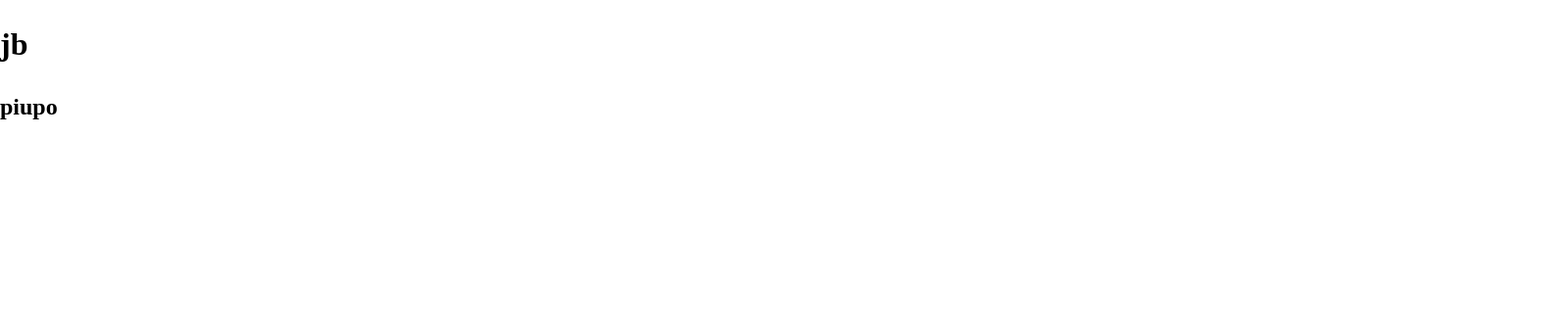
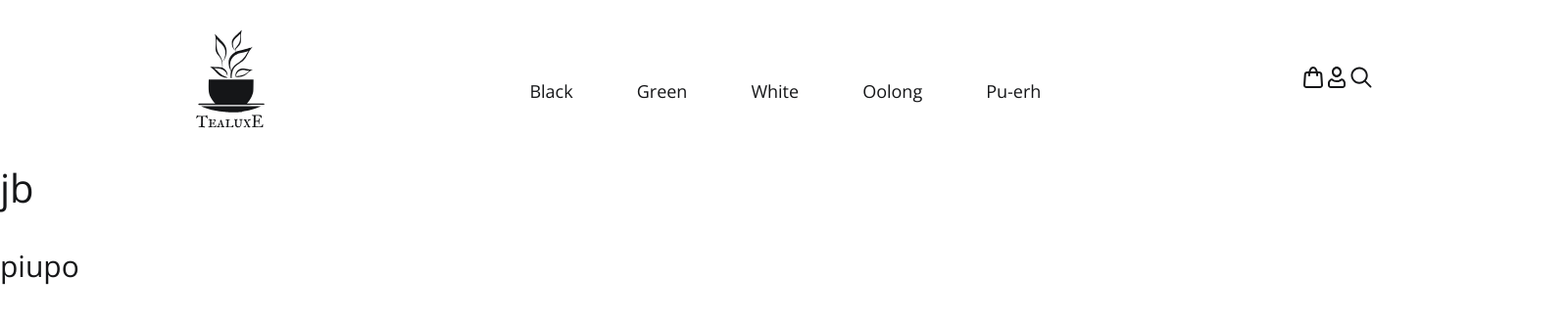
Before and after one commit to El-Niko2008/Module-7, a plain HTML site: page index.html in a window 1280 px wide. Shown: the whole page at 98% size, 1600 px wide, since content can reach past the window. Drawn offline with Linux system fonts and the light colour scheme.

Commit message:
Набросал навигацию

```diff
--- a/css/styles-reset.css
+++ b/css/styles-reset.css
@@ -53,7 +53,7 @@ body,
 Убираем стандартный маркер маркированному списку, у которого есть атрибут class
 */
 :where(ul[class]) {
-    letter-spacing: none;
+    list-style: none;
 }
 
 /**
--- a/css/styles.css
+++ b/css/styles.css
@@ -1,5 +1,93 @@
+/** Дополнительный сброс */
 *,
 *::before,
 *::after {
     box-sizing: border-box;
 }
+
+/** Задаем переменные */
+:root {
+    --color-brown: #754E29;
+    --color-black: #151618;
+    --color-tea-green: #556B2F;
+    --color-dark-green: #074114;
+    --color-light-green: #B8B58B;
+    --color-white: #FFFFFF;
+    --color-light-background: #F7F2EA;
+
+    --font-family-base: 'OpenSans Regular', sans-serif;
+    --font-family-accent:'Cormorant Regular', serif;
+
+    --container-width: 1200px;
+    --container-padding-x: 15px;
+
+}
+
+body {
+    font-family: var(--font-family-base);
+    font-weight: 300;
+    font-size: 20px;
+    line-height: 1.5;
+    color: var(--color-black);
+    background-color: var(--color-white);
+    width: 1600px;
+}
+
+a {
+    color: var(--color-black);
+}
+
+.container {
+    max-width: var(--container-width);
+    margin-inline: auto;
+}
+
+h1, h2, h3, h4, h5, h6 {
+    font-weight: 400;
+}
+
+.header {
+    display: flex;
+    justify-content: space-between;
+    align-items: center;
+    margin-top: 30px;
+}
+
+.header-logo {
+    flex-shrink: 0;
+    /* margin-right: 235px; */
+}
+
+.header-menu-list {
+    display: flex;
+    column-gap: 65px;
+    /* list-style-type: none; */
+}
+
+.header-menu-link {
+    text-decoration: none;
+    font-size: 18px;
+    letter-spacing: 1.4;
+}
+
+
+
+@media (max-width:1200px) {
+
+}
+
+@media (max-width:768px) {
+
+}
+
+
+
+
+
+/** .header-burger-button {
+    display: inline-flex;
+    justify-content: center;
+    align-items: center;
+    width: ;
+    height: ;
+} */
--- a/index.html
+++ b/index.html
@@ -9,13 +9,86 @@
     <link rel="stylesheet" href="/css/styles.css">
 </head>
 <body>
-    <header>
-        <h1>jb</h1>
-        <h2>piupo</h2>
+    <header class="header container">
+        <a class="header-logo" href="/">
+            <img
+                class="header-logo-image"
+                src="/logo/logo-tealuxe.svg"
+                alt="Логотип"
+                width="73.2px" height="105px" loading="lazy"
+            />
+        </a>
+
+        <nav class="header-menu">
+            <ul class="header-menu-list">
+                <li class="header-menu-item">
+                    <a class="header-menu-link" href="/">Black</a>
+                </li>
+                <li class="header-menu-item">
+                    <a class="header-menu-link" href="/">Green</a>
+                </li>
+                <li class="header-menu-item">
+                    <a class="header-menu-link" href="/">White</a>
+                </li>
+                <li class="header-menu-item">
+                    <a class="header-menu-link" href="/">Oolong</a>
+                </li>
+                <li class="header-menu-item">
+                    <a class="header-menu-link" href="/">Pu-erh</a>
+                </li>
+            </ul>
+        </nav>
+
+        <div class="header-actions">
+            <a class="header-order" href="/">
+                <img
+                    class="header-icon-order"
+                    src="/icons/icon-order.svg"
+                    alt="Заказ"
+                    width="20px" height="22px" loading="lazy"
+                />
+            </a>
+            <a class="header-personal-account" href="/">
+                <img
+                    class="header-icon-personal-account"
+                    src="/icons/icon-personal-account.svg"
+                    alt="Вход для аккаунта"
+                    width="18px" height="22px" loading="lazy"
+                />
+            </a>
+            <a class="header-search" href="/">
+                <img
+                    class="header-icon-search"
+                    src="/icons/icon-search.svg"
+                    alt="Поиск"
+                    width="22px" height="22px" loading="lazy"
+                />
+            </a>
+        </div>
+
+        <!-- <div class="header-burger">
+            <button
+                class="header-burger-button"
+                type="button"
+            >
+                <svg width="40.000000" height="20.000000" viewBox="0 0 40 20" fill="none" xmlns="http://www.w3.org/2000/svg" xmlns:xlink="http://www.w3.org/1999/xlink">
+                    <desc>
+                            Created with Pixso.
+                    </desc>
+                    <defs/>
+                    <line id="Line 8" x1="0.000000" y1="1.000000" x2="40.000000" y2="1.000000" stroke="#000000" stroke-opacity="1.000000" stroke-width="2.000000"/>
+                    <line id="Line 9" x1="0.000000" y1="7.000000" x2="40.000000" y2="7.000000" stroke="#000000" stroke-opacity="1.000000" stroke-width="2.000000"/>
+                    <line id="Line 10" x1="0.000000" y1="13.000000" x2="40.000000" y2="13.000000" stroke="#000000" stroke-opacity="1.000000" stroke-width="2.000000"/>
+                    <line id="Line 11" x1="0.000000" y1="19.000000" x2="40.000000" y2="19.000000" stroke="#000000" stroke-opacity="1.000000" stroke-width="2.000000"/>
+                </svg>
+            </button>
+        </div> -->
 
     </header>
 
     <main>
+        <h1>jb</h1>
+        <h2>piupo</h2>
 
     </main>
 
```
Also changed, not shown: icons/icon-burger.svg (added), icons/icon-order.svg (renamed from icons/icon-basket.svg).
